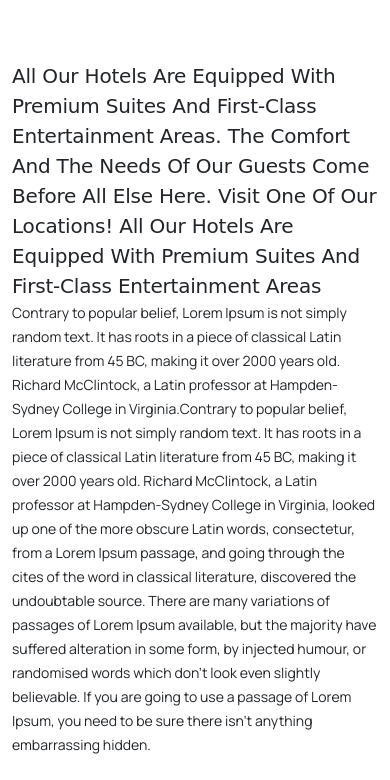
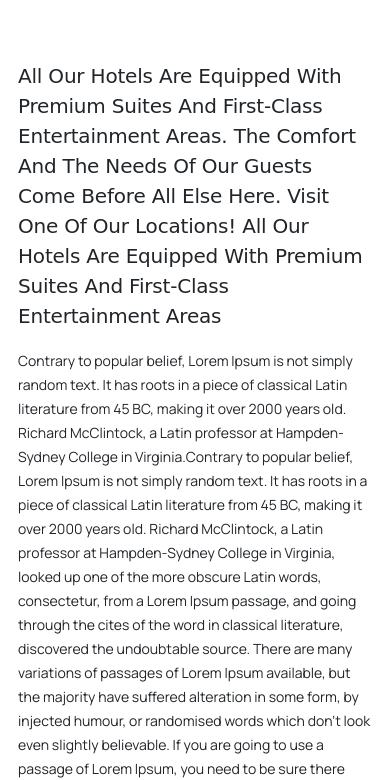
Before and after one commit to BinMin-0701/HOTELLER-Boostrap, a plain HTML site: page aboutUs.html in a window 390 px wide. Shown: the part 909-1689 px from the top of the page. Drawn offline with nearby package versions, Linux system fonts and the light colour scheme; a web font is replaced by a local one.

Commit message:
update 11:14

```diff
--- a/aboutUs.html
+++ b/aboutUs.html
@@ -58,7 +58,7 @@
           <h1>Hoteller Hotel specialises in <br> providing luxury</h1>
         </div>
         <div class="row section-welcome">
-          <div class="col-12 col-md-6 welcome-title">
+          <div class="col-12 col-md-6 welcome-title" id="section-welcome-first">
             <h4>All our hotels are equipped with premium suites and first-class entertainment areas. The comfort and the needs of our guests come before all else here. Visit one of our locations! All our hotels are equipped with premium suites and first-class entertainment areas</h4>
           </div>
           <div class="col-12 col-md-6 welcome-title">
--- a/css/style.css
+++ b/css/style.css
@@ -706,8 +706,14 @@ img.hoteller {
 }
 
 /* Begin: WELCOME TO Hoteller hotel */
-.col-12.col-sm-6.welcome-title {
+.col-12.col-md-6.welcome-title {
   padding: 0 18px;
+}
+
+@media (max-width: 768px) {
+  #section-welcome-first {
+    padding-bottom: 18px;
+  }
 }
 
 .section-banner {
```
